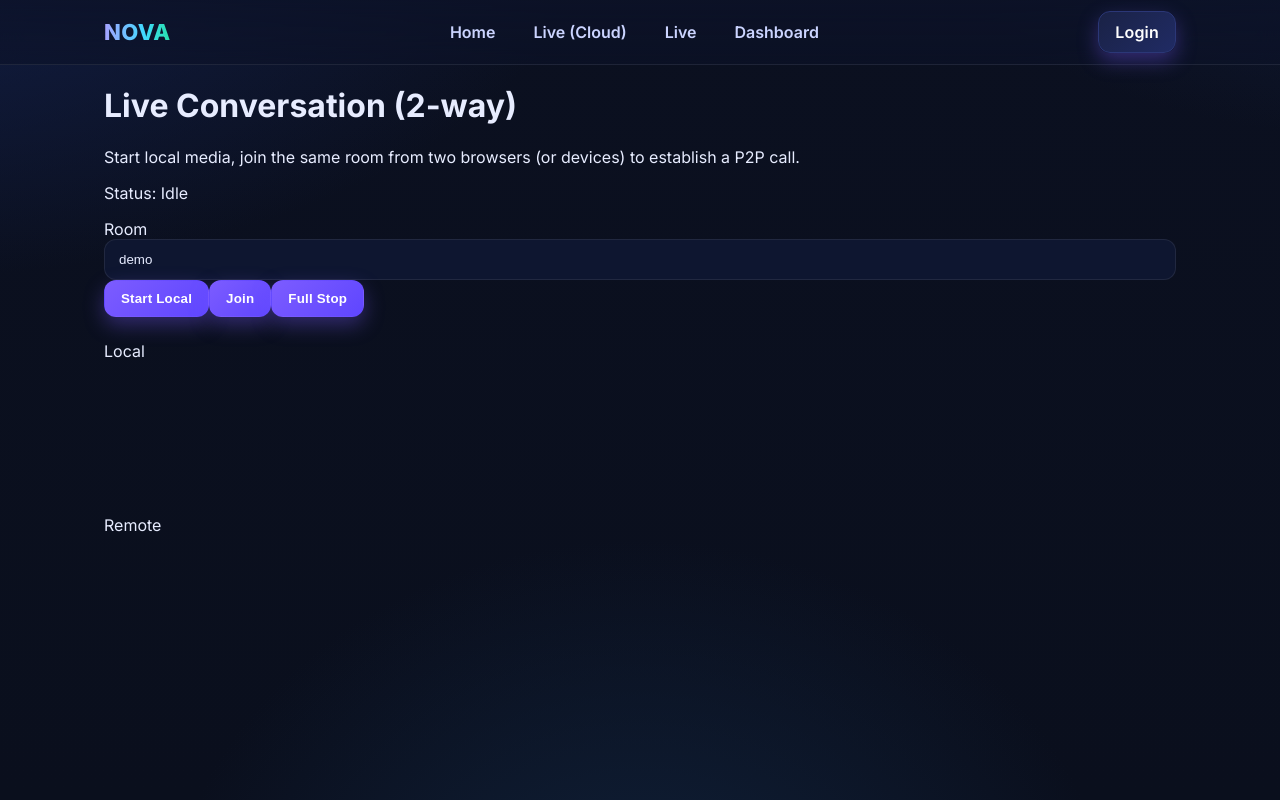
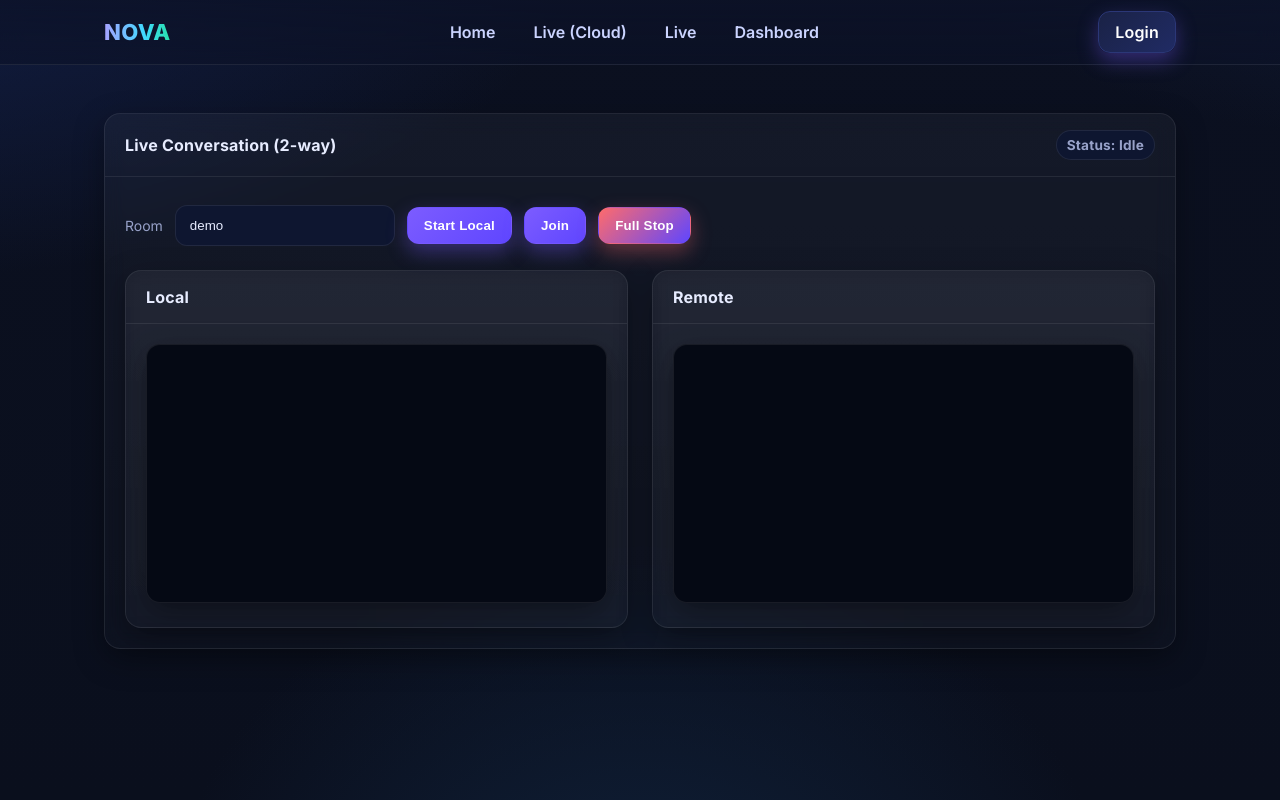
Before and after one commit to LankaRohith/NovaProject, a React (Vite) app in the folder frontend/: page /live in a window 1280 px wide. Built offline with nearby package versions, Linux system fonts and the light colour scheme; no server answers.

Commit message:
different n/w calls2

```diff
--- a/frontend/src/pages/LiveConversation.jsx
+++ b/frontend/src/pages/LiveConversation.jsx
@@ -1,7 +1,18 @@
+// frontend/src/pages/LiveConversation.jsx
 import { useEffect, useRef, useState } from "react";
 import { io } from "socket.io-client";
 
 const SOCKET_HTTP_URL = import.meta.env.VITE_API_URL || "http://127.0.0.1:5001";
+
+/** Hard-coded Metered TURN (stable order, force relay) */
+const TURN_USERNAME = "ad95b37e4bf3b0eb9e14533d";
+const TURN_CREDENTIAL = "8I1sZn4tjmFGtb0M";
+const ICE_SERVERS = [
+  { urls: "stun:stun.relay.metered.ca:80" },
+  { urls: "turns:standard.relay.metered.ca:443?transport=tcp", username: TURN_USERNAME, credential: TURN_CREDENTIAL },
+  { urls: "turn:standard.relay.metered.ca:80?transport=tcp",  username: TURN_USERNAME, credential: TURN_CREDENTIAL },
+  { urls: "turn:standard.relay.metered.ca:80",                username: TURN_USERNAME, credential: TURN_CREDENTIAL },
+];
 
 export default function LiveConversation() {
   const localVideoRef = useRef(null);
@@ -11,31 +22,18 @@ export default function LiveConversation() {
   const socketRef = useRef(null);
   const mySidRef = useRef(null);
 
-  const [active, setActive] = useState(false);   // local media started
-  const [joined, setJoined] = useState(false);   // in signaling room
-  const [room, setRoom] = useState("demo");      // room name
-  const [status, setStatus] = useState("Idle");  // ui status line
+  // guards
+  const startedRef = useRef(false);
+  const makingOfferRef = useRef(false);
 
-  // Add near the top (below other consts)
-const TURN_URLS = import.meta.env.VITE_TURN_URLS;              // e.g. "turn:turn.yourhost:3478?transport=udp,turn:turn.yourhost:3478?transport=tcp,turns:turn.yourhost:443?transport=tcp"
-const TURN_USERNAME = import.meta.env.VITE_TURN_USERNAME;      // e.g. "nova"
-const TURN_CREDENTIAL = import.meta.env.VITE_TURN_CREDENTIAL;  // e.g. "supersecret"
+  // ui state
+  const [active, setActive] = useState(false);
+  const [joined, setJoined] = useState(false);
+  const [room, setRoom] = useState("demo");
+  const [status, setStatus] = useState("Idle");
+  const [muted, setMuted] = useState(false);
+  const [cameraOn, setCameraOn] = useState(true);
 
-// Build iceServers from env
-function buildIceServers() {
-  const servers = [{ urls: "stun:stun.l.google.com:19302" }];
-  if (TURN_URLS && TURN_USERNAME && TURN_CREDENTIAL) {
-    servers.push({
-      urls: TURN_URLS.split(",").map((u) => u.trim()),
-      username: TURN_USERNAME,
-      credential: TURN_CREDENTIAL,
-    });
-  }
-  return servers;
-}
-
-
-  // ----- helpers -----
   const logPC = (pc, tag = "PC") => {
     setStatus(`${tag} sig=${pc.signalingState} ice=${pc.iceConnectionState} gather=${pc.iceGatheringState}`);
     console.log(`[${tag}]`, {
@@ -45,38 +43,53 @@ function buildIceServers() {
     });
   };
 
+  const resetNegotiationFlags = () => {
+    startedRef.current = false;
+    makingOfferRef.current = false;
+  };
+
   const createPeer = () => {
-    // const pc = new RTCPeerConnection({
-    //   iceServers: [
-    //     { urls: "stun:stun.l.google.com:19302" },
-    //     // For cross-network/NAT testing add a TURN server:
-    //     // { urls: "turn:YOUR_TURN_HOST:3478", username: "user", credential: "pass" },
-    //   ],
-    // });
+    console.log("[ICE] Using servers:", ICE_SERVERS);
+
     const pc = new RTCPeerConnection({
-        iceServers: buildIceServers(),
-        // optional: iceTransportPolicy: "all" (default); keep it so TURN is allowed
+      iceServers: ICE_SERVERS,
+      // RELAY ONLY makes cross-network more predictable
+      iceTransportPolicy: "relay",
     });
 
-
-    // Trickle ICE to the peer
     pc.onicecandidate = (event) => {
+      if (event.candidate) {
+        console.log("[ICE] local candidate:", event.candidate.candidate);
+      }
       if (event.candidate && socketRef.current && joined) {
         socketRef.current.emit("ice-candidate", { room, candidate: event.candidate });
       }
     };
 
-    // Remote media arrives here
+    pc.onicecandidateerror = (e) => {
+      console.error("[ICE] candidate error:", e.errorText || e.errorCode, e.url || "");
+    };
+
     pc.ontrack = (event) => {
+      console.log("[track] remote stream tracks:", event.streams?.[0]?.getTracks()?.map(t => t.kind));
       if (remoteVideoRef.current) {
         remoteVideoRef.current.srcObject = event.streams[0];
-        // Nudge playback in case autoplay w/ audio is blocked
+
+        // iOS autoplay helper: try, then try muted if needed
         (async () => {
+          try {
+            await remoteVideoRef.current.play();
+          } catch {
+            remoteVideoRef.current.muted = true;
             try { await remoteVideoRef.current.play(); } catch {}
+          }
         })();
       }
     };
 
+    pc.onconnectionstatechange = () => {
+      console.log("[PC] connectionState:", pc.connectionState);
+    };
     pc.oniceconnectionstatechange = () => logPC(pc, "PC");
     pc.onicegatheringstatechange = () => logPC(pc, "PC");
     pc.onsignalingstatechange = () => logPC(pc, "PC");
@@ -87,18 +100,17 @@ function buildIceServers() {
   const ensureSocket = () => {
     if (socketRef.current) return socketRef.current;
 
+    // Prefer websocket on your Node backend; fallback to polling if needed.
     const s = io(SOCKET_HTTP_URL, {
-      // Force polling to avoid WS issues with Werkzeug on Python 3.13
-      transports: ["polling"],
-      upgrade: false,
+      transports: ["websocket", "polling"],
+      path: "/socket.io",
       withCredentials: false,
-      path: "/socket.io",
     });
 
     s.on("connect", () => {
       mySidRef.current = s.id;
-      setStatus("Signaling connected");
-      console.log("[socket] connected, mySid:", mySidRef.current);
+      setStatus(`Signaling connected`);
+      console.log("[socket] connected; sid:", mySidRef.current);
     });
 
     s.on("connect_error", (err) => {
@@ -108,37 +120,36 @@ function buildIceServers() {
 
     s.on("disconnect", () => setStatus("Signaling disconnected"));
 
-    // Informational; also used as a fallback initiator signal
+    // Informational — do not negotiate here
     s.on("joined", ({ room: r, count, sid }) => {
+      console.log("[socket] joined:", { r, count, sid, me: mySidRef.current });
       setStatus(`Joined ${r} (count=${count})`);
-      console.log("[socket] joined:", { r, count, sid, me: mySidRef.current });
-      // Fallback: if count==2, the second joiner's SID is sent; make that peer the initiator
-      if (count === 2 && sid && mySidRef.current === sid) {
-        setStatus("I am initiator (joined fallback) — creating offer");
-        void makeOffer();
+
+      // Fallback initiator: if we are second in the room and didn't start yet,
+      // go ahead and initiate even if a 'ready' event is dropped.
+      if (count === 2 && !startedRef.current && pcRef.current) {
+        startedRef.current = true;
+        setTimeout(() => void makeOffer(), 80);
       }
     });
 
-    // Primary initiator signal sent to both peers
+    // Normal initiator signal — exactly one peer should take this path
     s.on("ready", async ({ initiator }) => {
-      console.log("[socket] ready, initiator:", initiator, "me:", mySidRef.current);
+      console.log("[socket] ready; initiator:", initiator, "me:", mySidRef.current);
       if (!pcRef.current) return;
-      if (mySidRef.current === initiator) {
+      if (mySidRef.current === initiator && !startedRef.current) {
+        startedRef.current = true;
         setStatus("I am initiator — creating offer");
-        // tiny delay helps avoid races on some browsers
-        await new Promise((r) => setTimeout(r, 100));
-        void makeOffer();
+        setTimeout(() => void makeOffer(), 80);
       } else {
         setStatus("Waiting for offer from initiator…");
       }
     });
 
-    // Offer from the initiator
     s.on("offer", async ({ sdp }) => {
-      console.log("[socket] offer received");
+      console.log("[socket] offer; state=", pcRef.current?.signalingState);
       if (!pcRef.current) return;
       try {
-        // perfect-negotiation: rollback if we're not stable
         if (pcRef.current.signalingState !== "stable") {
           await pcRef.current.setLocalDescription({ type: "rollback" });
         }
@@ -153,10 +164,10 @@ function buildIceServers() {
       }
     });
 
-    // Answer from the non-initiator
     s.on("answer", async ({ sdp }) => {
-      console.log("[socket] answer received");
+      console.log("[socket] answer; state=", pcRef.current?.signalingState);
       if (!pcRef.current) return;
+      if (pcRef.current.signalingState !== "have-local-offer") return;
       try {
         await pcRef.current.setRemoteDescription(new RTCSessionDescription(sdp));
         setStatus("Received answer");
@@ -166,9 +177,7 @@ function buildIceServers() {
       }
     });
 
-    // Remote ICE candidate
     s.on("ice-candidate", async ({ candidate }) => {
-      console.log("[socket] remote ICE candidate");
       try {
         await pcRef.current?.addIceCandidate(candidate);
       } catch (e) {
@@ -178,11 +187,13 @@ function buildIceServers() {
 
     s.on("peer-left", () => {
       setStatus("Peer left");
-      teardownPeerOnly();
+      if (remoteVideoRef.current) remoteVideoRef.current.srcObject = null;
+      resetNegotiationFlags();
     });
 
     s.on("full", () => {
       setStatus("Room is full (max 2)");
+      console.warn("[socket] room full — if you think this is wrong, hit Full Stop on both devices to reset.");
     });
 
     socketRef.current = s;
@@ -195,6 +206,10 @@ function buildIceServers() {
     const stream = await navigator.mediaDevices.getUserMedia({ video: true, audio: true });
     streamRef.current = stream;
     if (localVideoRef.current) localVideoRef.current.srcObject = stream;
+
+    // iOS: kick playback pipeline immediately
+    try { await localVideoRef.current?.play?.(); } catch {}
+
     setActive(true);
     setStatus("Local media started");
   }
@@ -206,6 +221,7 @@ function buildIceServers() {
   }
 
   function teardownPeerOnly() {
+    resetNegotiationFlags();
     if (pcRef.current) {
       try { pcRef.current.getSenders().forEach((s) => s.track && s.track.stop()); } catch {}
       try { pcRef.current.close(); } catch {}
@@ -243,18 +259,23 @@ function buildIceServers() {
       socketRef.current.emit("leave", { room });
     }
     setJoined(false);
+    resetNegotiationFlags();
   }
 
   async function makeOffer() {
-    if (!pcRef.current) return;
-    console.log("[makeOffer] starting");
+    if (!pcRef.current || makingOfferRef.current) return;
+    try {
+      makingOfferRef.current = true;
+      console.log("[makeOffer] creating offer…");
       const offer = await pcRef.current.createOffer({
         offerToReceiveAudio: true,
         offerToReceiveVideo: true,
       });
       await pcRef.current.setLocalDescription(offer);
-    console.log("[makeOffer] localDescription set:", pcRef.current.localDescription?.type);
       socketRef.current?.emit("offer", { room, sdp: pcRef.current.localDescription });
+    } finally {
+      makingOfferRef.current = false;
+    }
   }
 
   // Cleanup on unmount
@@ -267,10 +288,6 @@ function buildIceServers() {
     };
     // eslint-disable-next-line react-hooks/exhaustive-deps
   }, []);
-
-  // UI bits
-  const [muted, setMuted] = useState(false);
-  const [cameraOn, setCameraOn] = useState(true);
 
   function toggleMute() {
     const audioTrack = streamRef.current?.getAudioTracks()?.[0];
@@ -289,46 +306,51 @@ function buildIceServers() {
   }
 
   return (
-    <div className="container py-16">
-      <h1 className="text-3xl font-semibold">Live Conversation (2-way)</h1>
-      <p className="mt-2 text-gray-600">Start local media, join the same room from two browsers (or devices) to establish a P2P call.</p>
-      <div className="mt-2 text-sm">Status: {status}</div>
+    <div className="container" style={{ paddingTop: "6vh", paddingBottom: "6vh" }}>
+      <div className="card">
+        <div className="card-header" style={{ display: "flex", alignItems: "center", justifyContent: "space-between" }}>
+          <div>Live Conversation (2-way)</div>
+          <div className="badge">Status: {status}</div>
+        </div>
 
-      <div className="mt-4 flex gap-3 items-center">
-        <label className="text-sm">Room</label>
-        <input
-          className="border rounded p-2"
-          value={room}
-          onChange={(e) => setRoom(e.target.value.trim())}
-          placeholder="demo"
-        />
+        <div className="card-body">
+          <div className="mt-2" style={{ display: "flex", gap: 12, flexWrap: "wrap", alignItems: "center" }}>
+            <label style={{ color: "var(--muted)", fontSize: 14 }}>Room</label>
+            <input style={{ maxWidth: 220 }} value={room} onChange={(e) => setRoom(e.target.value.trim())} placeholder="demo" />
             {!active ? (
               <button className="btn" onClick={startLocal}>Start Local</button>
             ) : (
-          <button className="btn" onClick={stopLocal}>Stop Local</button>
+              <button className="btn secondary" onClick={stopLocal}>Stop Local</button>
             )}
             {!joined ? (
               <button className="btn" onClick={joinRoom} disabled={!active}>Join</button>
             ) : (
-          <button className="btn" onClick={leaveRoom}>Leave</button>
+              <button className="btn ghost" onClick={leaveRoom}>Leave</button>
             )}
             {active && (
               <>
-            <button className="btn" onClick={toggleMute}>{muted ? "Unmute" : "Mute"}</button>
-            <button className="btn" onClick={toggleCamera}>{cameraOn ? "Camera Off" : "Camera On"}</button>
+                <button className="btn ghost" onClick={toggleMute}>{muted ? "Unmute" : "Mute"}</button>
+                <button className="btn ghost" onClick={toggleCamera}>{cameraOn ? "Camera Off" : "Camera On"}</button>
               </>
             )}
-        <button className="btn" onClick={fullStop}>Full Stop</button>
+            <button className="btn danger" onClick={fullStop}>Full Stop</button>
           </div>
 
-      <div className="mt-6 grid md:grid-cols-2 gap-6">
-        <div className="border rounded overflow-hidden">
-          <div className="p-2 text-sm">Local</div>
-          <video ref={localVideoRef} className="w-full aspect-video bg-black" autoPlay playsInline muted />
+          <div className="mt-6 grid-2">
+            <div className="card">
+              <div className="card-header">Local</div>
+              <div className="card-body">
+                <video ref={localVideoRef} className="video" autoPlay playsInline muted />
               </div>
-        <div className="border rounded overflow-hidden">
-          <div className="p-2 text-sm">Remote</div>
-          <video ref={remoteVideoRef} className="w-full aspect-video bg-black" autoPlay playsInline />
+            </div>
+
+            <div className="card">
+              <div className="card-header">Remote</div>
+              <div className="card-body">
+                <video ref={remoteVideoRef} className="video" autoPlay playsInline />
+              </div>
+            </div>
+          </div>
         </div>
       </div>
     </div>
```
Lines whose indentation alone changed are shown as unchanged.
